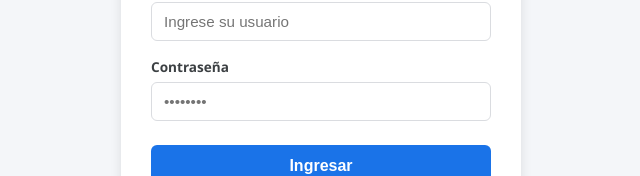
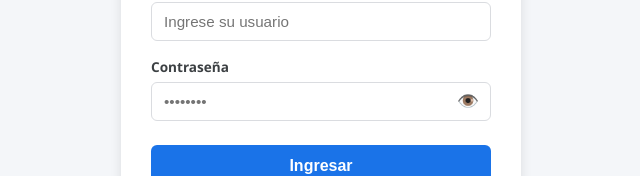
Before and after one commit to damianlindstrom/SisGesCo, an Angular app: page /login in a window 1280 px wide. Shown: the part 371-547 px from the top of the page, without its empty margins (319-959 px from the left). Built offline with nearby package versions, Linux system fonts and the light colour scheme.

Commit message:
Modificación en la visualización del campo pass

```diff
--- a/src/app/pages/login/login.component.css
+++ b/src/app/pages/login/login.component.css
@@ -98,3 +98,32 @@
   color: #70757a;
   font-size: 0.8rem;
 }
+.password-wrapper {
+  position: relative;
+  display: flex;
+  align-items: center;
+}
+
+.password-wrapper input {
+  width: 100%;
+  padding-right: 40px;
+}
+
+.btn-toggle-password {
+  position: absolute;
+  right: 8px;
+  background: transparent;
+  border: none;
+  cursor: pointer;
+  font-size: 1.1rem;
+  padding: 4px;
+  display: flex;
+  align-items: center;
+  justify-content: center;
+  border-radius: 4px;
+  user-select: none;
+}
+
+.btn-toggle-password:hover {
+  background-color: rgba(0, 0, 0, 0.05);
+}
--- a/src/app/pages/login/login.component.html
+++ b/src/app/pages/login/login.component.html
@@ -32,14 +32,24 @@
 
       <div class="form-group">
   <label for="password">Contraseña</label>
+  <div class="password-wrapper">
     <input
-          type="password"
+      [type]="mostrarPassword ? 'text' : 'password'"
       id="password"
       [(ngModel)]="password"
       name="password"
       placeholder="••••••••"
       required
     />
+    <button
+      type="button"
+      class="btn-toggle-password"
+      (click)="toggleMostrarPassword()"
+      [title]="mostrarPassword ? 'Ocultar contraseña' : 'Mostrar contraseña'"
+    >
+      {{ mostrarPassword ? '🙈' : '👁️' }}
+    </button>
+  </div>
 </div>
 
       <div *ngIf="errorMensaje" class="error-alert">
--- a/src/app/pages/login/login.component.ts
+++ b/src/app/pages/login/login.component.ts
@@ -15,9 +15,14 @@ export class LoginComponent {
   organizacion = 'Mi Empresa';
   usuario = '';
   password = '';
+  mostrarPassword = false;
   errorMensaje = '';
 
   constructor(private authService: AuthService, private router: Router) {}
+
+  toggleMostrarPassword(): void {
+    this.mostrarPassword = !this.mostrarPassword;
+  }
 
   onSubmit(): void {
     this.errorMensaje = '';
```
Lines whose indentation alone changed are shown as unchanged.
